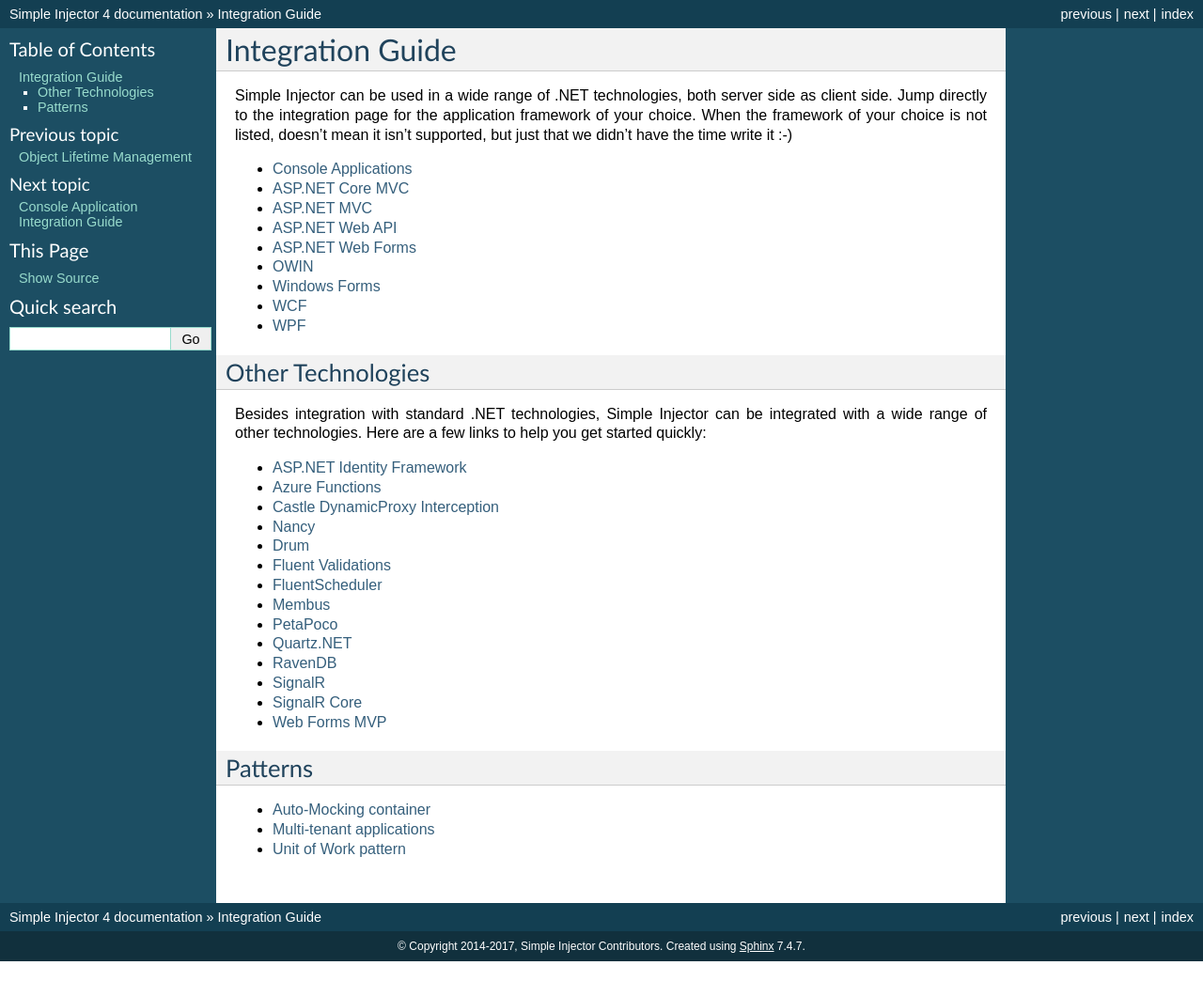
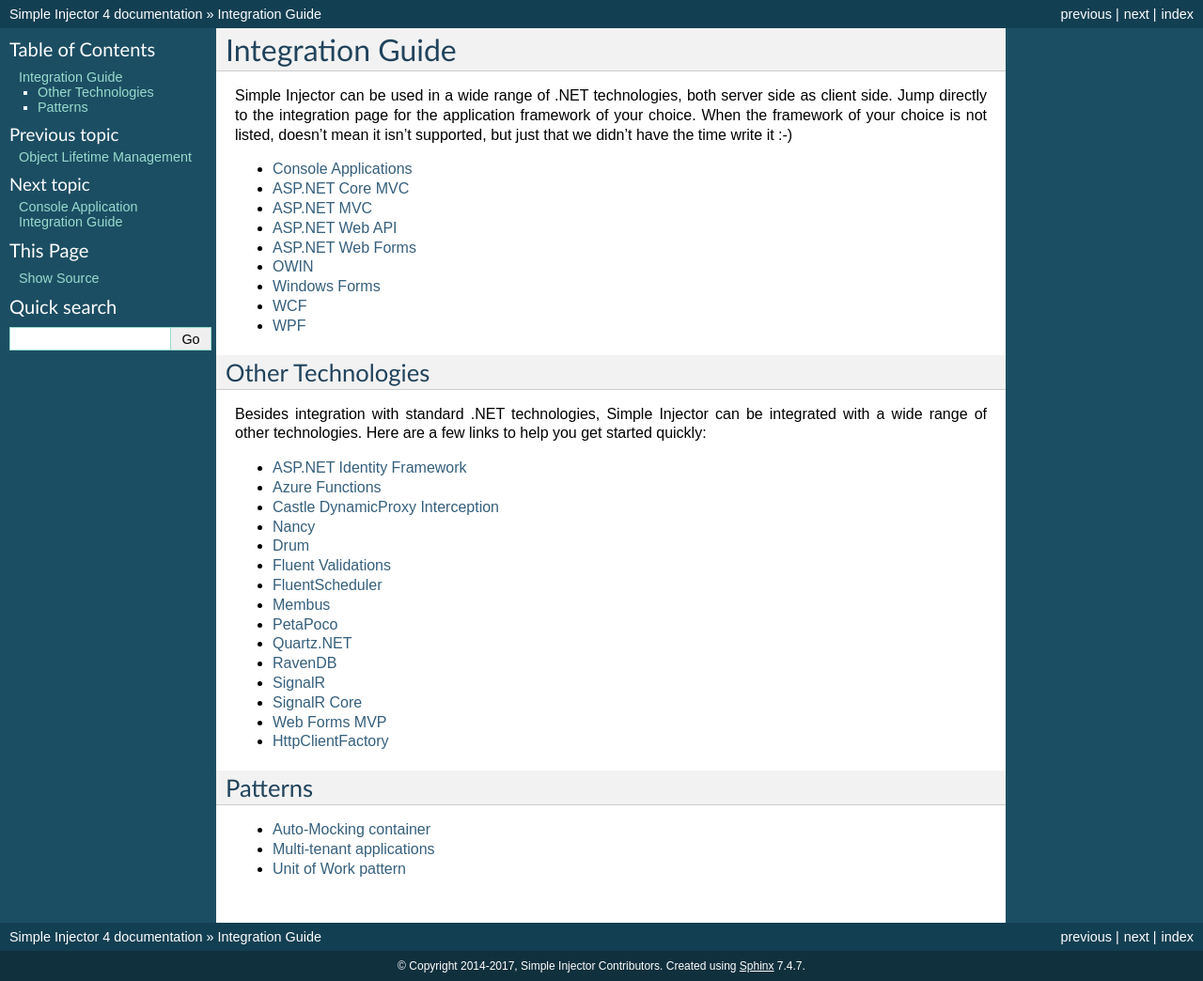
Before and after one commit to simpleinjector/Documentation, a Sphinx documentation site: the page built from source/integration.rst, in a window 1280 px wide. Shown: the whole page at 94% size. Built offline with Sphinx 7.4.7, drawn with Linux system fonts in a browser that asks for light colours; before the commit the page ends 1023 px from its top, so only the background shows below that.

Commit message:
Added link to discussion on HttpClientFactory integration

```diff
--- a/source/integration.rst
+++ b/source/integration.rst
@@ -36,6 +36,7 @@ Besides integration with standard .NET technologies, Simple Injector can be inte
 * `SignalR <https://stackoverflow.com/questions/10555791/using-simpleinjector-with-signalr>`_
 * `SignalR Core <https://github.com/simpleinjector/SimpleInjector/issues/631>`_
 * `Web Forms MVP <https://stackoverflow.com/questions/15123515/pass-runtime-value-to-constructor-using-simpleinjector>`_
+* `HttpClientFactory <https://github.com/simpleinjector/SimpleInjector/issues/654>`_
 
 Patterns
 ========
```
